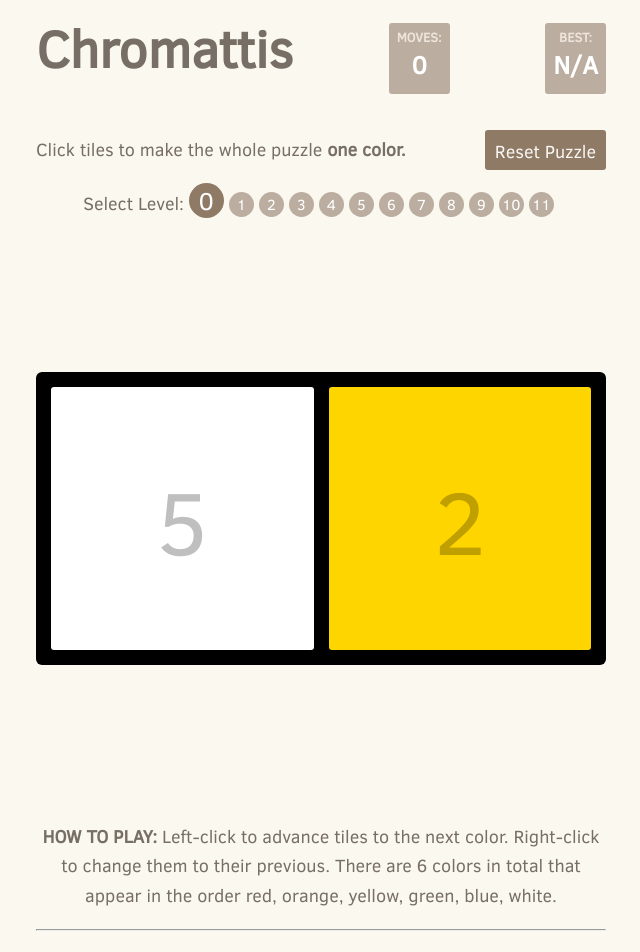
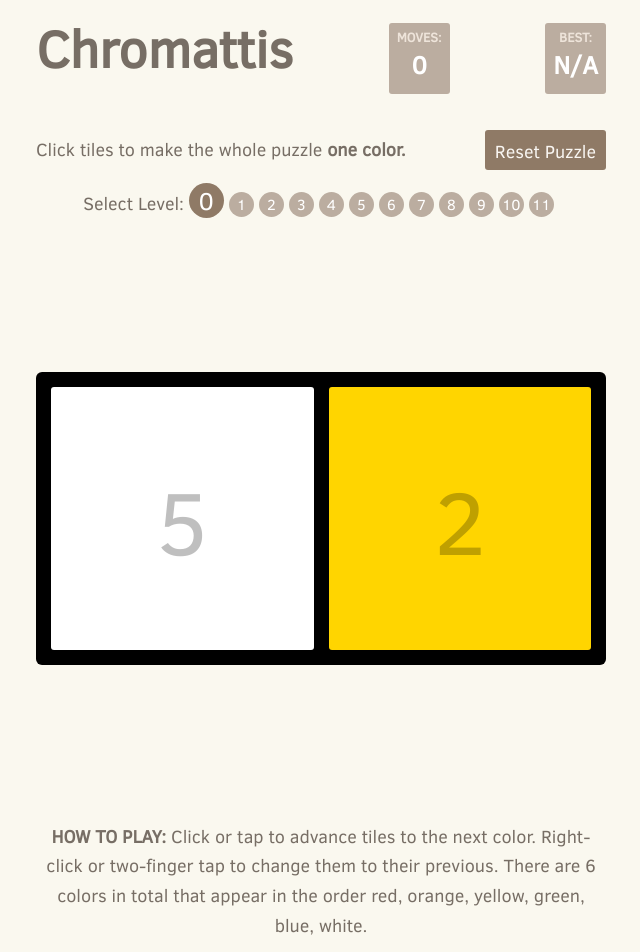
Before and after one commit to CaptainStack/chromattis, a React (Create React App) app: page / in a window 1280 px wide. Shown: the top 952 px of the page, without its empty margins (319-959 px from the left). Built offline with nearby package versions, Linux system fonts and the light colour scheme.

Commit message:
Add touch support for two-finger "right-click"

```diff
--- a/src/components/App.jsx
+++ b/src/components/App.jsx
@@ -59,7 +59,7 @@ export const App = ({state}) => {
           <Game tiles={current_level.board} game_in_progress={!current_level.in_winning_state()} current_moves={current_level.moves} current_level_index={state.current_level_index}/>
           <VictoryModal game_in_progress={ !current_level.in_winning_state() } current_moves={ current_level.moves } current_level_index={ state.current_level_index } />
         </div>
-        <p><strong>HOW TO PLAY:</strong> Left-click to advance tiles to the next color. Right-click to change them to their previous. There are 6 colors in total that appear in the order red, orange, yellow, green, blue, white.</p>
+        <p><strong>HOW TO PLAY:</strong> Click or tap to advance tiles to the next color. Right-click or two-finger tap to change them to their previous. There are 6 colors in total that appear in the order red, orange, yellow, green, blue, white.</p>
         <hr />
         <p>Created by <a href='https://captainstack.github.io/public-stackhouse' target='_'><strong>Andre Stackhouse </strong></a> (<a href='https://twitter.com/intent/follow?original_referer=http%3A%2F%2Flocalhost%3A3000%2F&ref_src=twsrc%5Etfw&screen_name=CaptainStack&tw_p=followbutton'>@CaptainStack</a>). Source code hosted on <a href='https://github.com/CaptainStack/chromattis' target='_'><strong>GitHub</strong></a> under an open source MIT license.</p>
         {/* SOCIAL MEDIA BUTTONS */}
--- a/src/events.js
+++ b/src/events.js
@@ -7,7 +7,7 @@ export const tileUpClicked = (clicked_tile, audio) => event => {
   if (event.button === 0 && (clicked_tile.will_change || down_clicked_tile === clicked_tile)) {
     store.dispatch({ type: 'ADVANCE_TILE_COLOR', tile: down_clicked_tile });
   }
-  else if (event.button === 2 && (clicked_tile.will_change || down_clicked_tile === clicked_tile)) {
+  else if ((event.button === 2 || event.touches.length == 1) && (clicked_tile.will_change || down_clicked_tile === clicked_tile)) {
     store.dispatch({ type: 'PREVIOUS_TILE_COLOR', tile: clicked_tile });
   }
   store.dispatch({ type: 'CLEAR_HIGHLIGHTS' });
```
